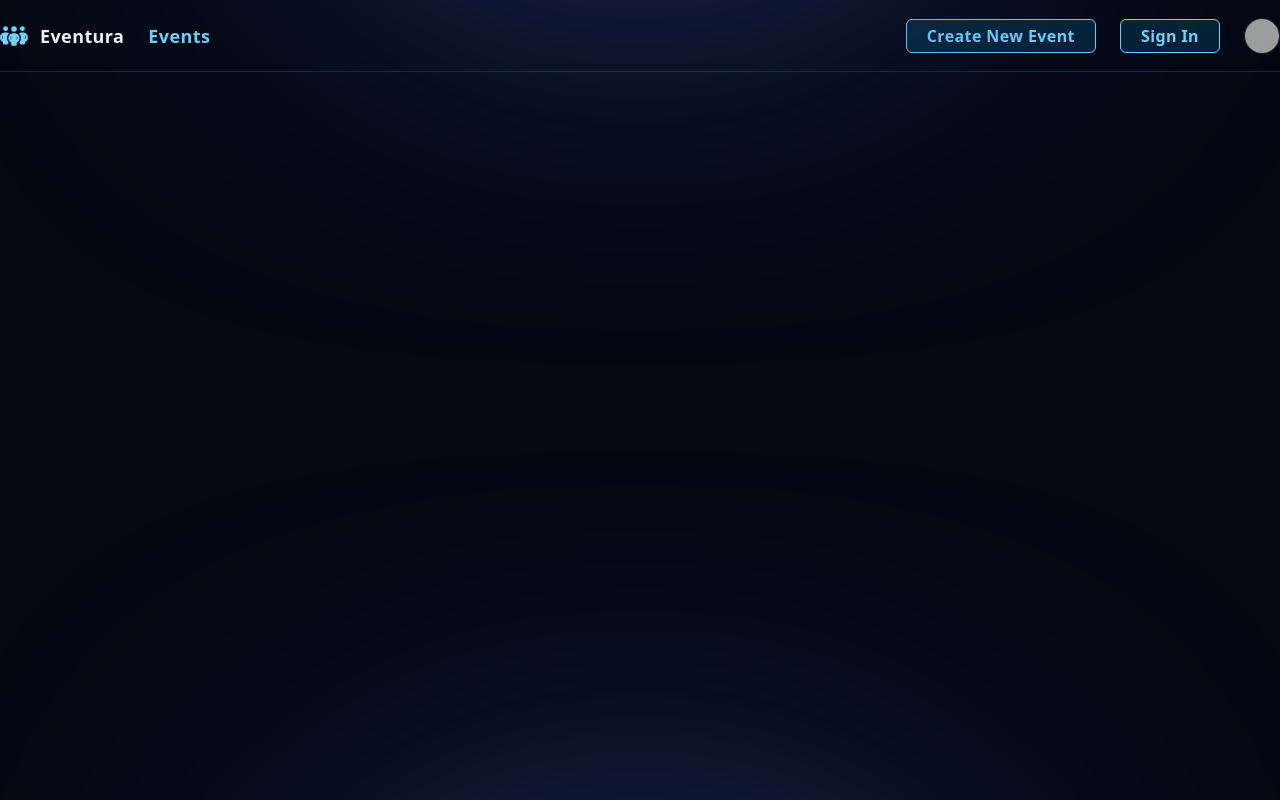
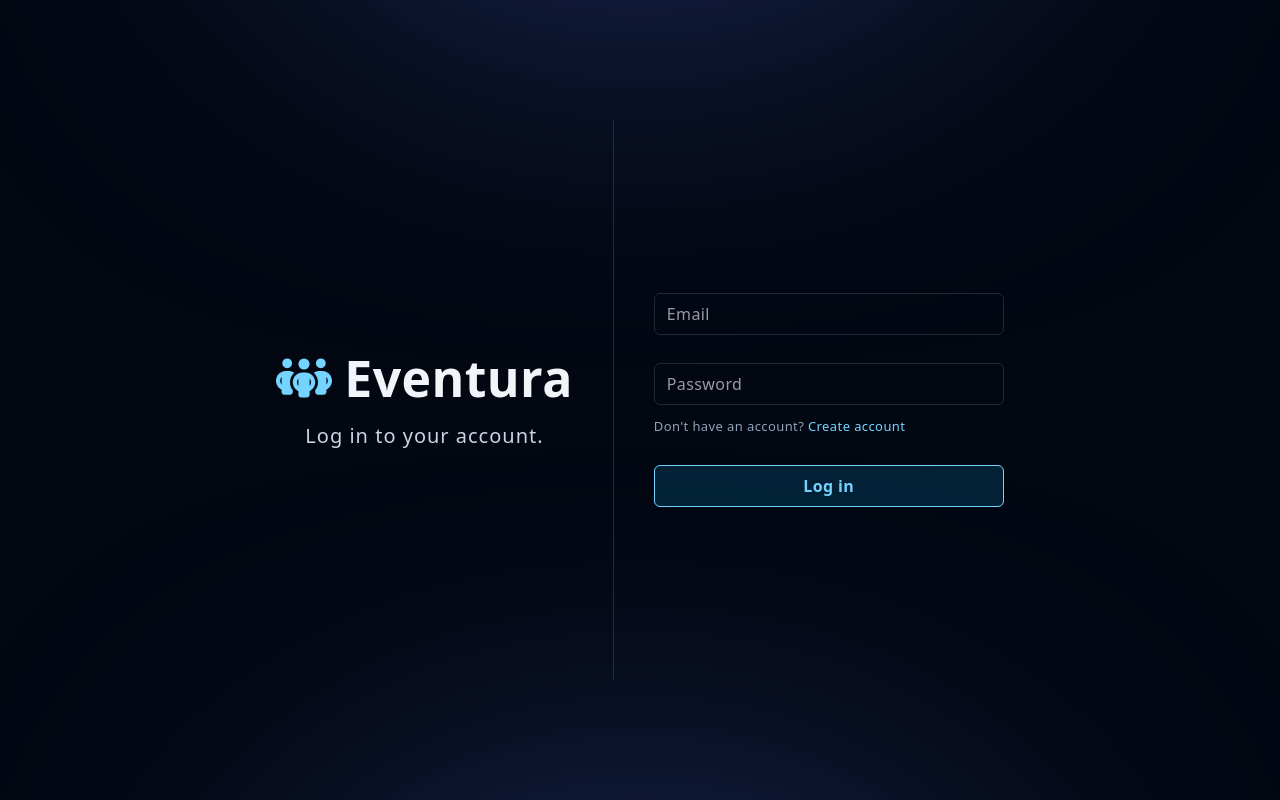
Before and after one commit to Webprojon/eventura, a React (Vite) app: page /login in a window 1280 px wide. Built offline with nearby package versions, Linux system fonts and the light colour scheme; grey boxes are pictures that could not be loaded; the HTML template or start-up script is replaced by a standard one.

Commit message:
feat: Login & Register pages are protected

```diff
--- a/src/App.tsx
+++ b/src/App.tsx
@@ -10,23 +10,39 @@ import { QueryClient, QueryClientProvider } from "@tanstack/react-query";
 import StarterPage from "./pages/home-page/Starter";
 import UpdateEvent from "./pages/event-pages/UpdateEvent";
 import UserProfile from "./pages/user-page/UserProfile";
+import { ProtectedAuthRoute } from "./components/ProtectedAuthRoute";
 
 function App() {
 	const pathname = useLocation().pathname;
 	const queryClient = new QueryClient();
+
 	return (
 		<QueryClientProvider client={queryClient}>
 			<main className="bg-[#030712] min-h-[100vh] tracking-wide text-slate-100">
-				{!(pathname === "/" || pathname === "/log-in" || pathname === "/register") && <Navbar />}
+				{!(pathname === "/" || pathname === "/login" || pathname === "/register") && <Navbar />}
 				<Routes>
 					<Route path="/" element={<StarterPage />} />
-					<Route path="/log-in" element={<Login />} />
-					<Route path="/register" element={<Register />} />
 					<Route path="/events" element={<EventsPage />} />
 					<Route path="/events/:id" element={<EventDetails />} />
 					<Route path="/events/create-event" element={<CreateEvent />} />
 					<Route path="/events/update/:id" element={<UpdateEvent />} />
 					<Route path="/user-profile" element={<UserProfile />} />
+					<Route
+						path="/login"
+						element={
+							<ProtectedAuthRoute>
+								<Login />
+							</ProtectedAuthRoute>
+						}
+					/>
+					<Route
+						path="/register"
+						element={
+							<ProtectedAuthRoute>
+								<Register />
+							</ProtectedAuthRoute>
+						}
+					/>
 				</Routes>
 				<Toaster position="bottom-right" />
 				<div className="bg-blur-effect top-[-33rem]"></div>
--- /dev/null
+++ b/src/components/ProtectedAuthRoute.tsx
@@ -0,0 +1,9 @@
+import { Navigate } from "react-router-dom";
+
+export const ProtectedAuthRoute = ({ children }: { children: React.ReactNode }) => {
+	const token = localStorage.getItem("token");
+	if (token) {
+		return <Navigate to="/events" replace />;
+	}
+	return <>{children}</>;
+};
--- a/src/components/header/Navbar.tsx
+++ b/src/components/header/Navbar.tsx
@@ -14,24 +14,28 @@ export default function Navbar() {
 					<FaPeopleGroup className="size-7 text-sky-300" />
 					<h1 className="leading-none font-semibold">Eventura</h1>
 				</Link>
-				<Link to="/events" className="font-semibold text-sky-300">
+				<Link to="/events" className={`font-semibold ${pathname === "/events" && "text-sky-300"}`}>
 					Events
 				</Link>
 			</div>
 			<nav className="font-semibold flex items-center gap-x-6 text-sky-300">
-				<Link to="/events/create-event" className={`py-[4px] px-5 btn ${pathname === "/events/create" ? "hidden" : ""}`}>
+				<Link to={`${token ? "/events/create-event" : "/login"}`} className={`py-[4px] px-5 btn ${pathname === "/events/create-event" && "hidden"}`}>
 					Create New Event
 				</Link>
-				{!token && (
-					<Link to="/log-in" className="py-[4px] px-5 btn">
+				{token ? (
+					<>
+						{isLoading ? (
+							<div className="animate-spin w-9 h-9 rounded-full border-2 border-r border-b"></div>
+						) : (
+							<Link to="/user-profile" className="rounded-full bg-[#1C2029]">
+								<img src={NO_AVATAR} alt="user img" className="w-9 h-9 rounded-full border object-cover" />
+							</Link>
+						)}
+					</>
+				) : (
+					<Link to="/login" className="py-[4px] px-5 btn relative flex justify-center items-center">
+						<span className="absolute h-[76%] w-[64%] animate-ping rounded-md opacity-75 bg-sky-400"></span>
 						Sign In
-					</Link>
-				)}
-				{isLoading ? (
-					<div className="animate-spin w-9 h-9 rounded-full border-2 border-r border-b"></div>
-				) : (
-					<Link to="/user-profile">
-						<img src={NO_AVATAR} alt="user img" className="w-9 h-9 rounded-full border object-cover" />
 					</Link>
 				)}
 			</nav>
--- a/src/components/modals/ManageEventModal.tsx
+++ b/src/components/modals/ManageEventModal.tsx
@@ -7,11 +7,13 @@ import { useState } from "react";
 import { modalAnim } from "../../lib/page-animations";
 import ConfirmationModal from "./ConfirmationModal";
 import { useDeleteEvent } from "../../hooks/useDeleteEvent";
+import { useUser } from "../../hooks/useUser";
 
 export default function ManageEvent({ id }: { id: string }) {
 	const [isMenuOpen, setIsMenuOpen] = useState(false);
 	const [isModalOpen, setIsModalOpen] = useState(false);
 	const { handleDelete } = useDeleteEvent();
+	const { token } = useUser();
 
 	const handleMenu = () => {
 		setIsMenuOpen(!isMenuOpen);
@@ -27,17 +29,11 @@ export default function ManageEvent({ id }: { id: string }) {
 			<div className="flex gap-3">
 				{isMenuOpen && (
 					<motion.div initial="initial" animate="animate" variants={modalAnim} className="flex flex-col gap-y-2">
-						<Link
-							to={`/events/update/${id}`}
-							className="flex items-center gap-2 text-[13px] font-semibold text-sky-300"
-						>
+						<Link to={`${token ? `/events/update/${id}` : "/login"}`} className="flex items-center gap-2 text-[13px] font-semibold text-sky-300">
 							<MdOutlineEdit className="size-4" />
 							Update event
 						</Link>
-						<button
-							onClick={handleModal}
-							className="flex items-center gap-2 cursor-pointer text-[13px] font-semibold text-red-400"
-						>
+						<button onClick={handleModal} className="flex items-center gap-2 cursor-pointer text-[13px] font-semibold text-red-400">
 							<RiDeleteBin6Line className="size-4" />
 							Delete event
 						</button>
@@ -53,13 +49,7 @@ export default function ManageEvent({ id }: { id: string }) {
 			</div>
 
 			{/* Confirmation Modal */}
-			{isModalOpen && (
-				<ConfirmationModal
-					message="Confirm deletion of this event?"
-					onCancel={handleModal}
-					onConfirm={() => handleDelete(id)}
-				/>
-			)}
+			{isModalOpen && <ConfirmationModal message="Confirm deletion of this event?" onCancel={handleModal} onConfirm={() => handleDelete(id)} />}
 		</>
 	);
 }
--- a/src/hooks/useLogin.ts
+++ b/src/hooks/useLogin.ts
@@ -35,8 +35,8 @@ export function useLogin() {
 
 			navigate("/events");
 		},
-		onError: (error: Error) => {
-			toast.error(error.message || "Something went wrong.");
+		onError: () => {
+			toast.error("Incorrect email or password, try again");
 		},
 	});
 
--- a/src/hooks/useUser.ts
+++ b/src/hooks/useUser.ts
@@ -1,7 +1,9 @@
 import { useQuery } from "@tanstack/react-query";
 import { BASE_URL } from "../lib/data";
+import { useNavigate } from "react-router-dom";
 
 export function useUser() {
+	const navigate = useNavigate();
 	const token = localStorage.getItem("token");
 	const getUser = async () => {
 		const res = await fetch(`${BASE_URL}/users/me`, {
@@ -19,11 +21,17 @@ export function useUser() {
 		enabled: !!token,
 	});
 
+	const handleLogOut = () => {
+		localStorage.removeItem("token");
+		navigate("/events");
+	};
+
 	const user = data?.data;
 
 	return {
 		user,
 		token,
 		isLoading,
+		handleLogOut,
 	};
 }
--- a/src/lib/validation/login.schema.ts
+++ b/src/lib/validation/login.schema.ts
@@ -1,8 +1,8 @@
 import { z } from "zod";
 
 export const LoginSchema = z.object({
-	email: z.string().email("Email did not match, please try again"),
-	password: z.string().min(6, "Password did not match, please try again"),
+	email: z.string().email("Email didn't match, try again"),
+	password: z.string().min(6, "Password didn't match, try again"),
 });
 
 export type LoginFormType = z.infer<typeof LoginSchema>;
--- a/src/pages/authentication/Login.tsx
+++ b/src/pages/authentication/Login.tsx
@@ -41,8 +41,8 @@ export default function Login() {
 						</Link>
 					</span>
 				</div>
-				<button type="submit" className="py-2 px-4 btn">
-					{isPending ? "Logging" : "Log in"}
+				<button type="submit" className="flex justify-center items-center py-2 px-4 btn">
+					{isPending ? <div className="animate-spin w-6 h-6 rounded-full border-1 border-r-0 border-sky-300"></div> : "Log in"}
 				</button>
 			</form>
 		</AuthLayout>
--- a/src/pages/authentication/Register.tsx
+++ b/src/pages/authentication/Register.tsx
@@ -47,13 +47,13 @@ export default function Register() {
 					{errors.password && <span className="text-[12px] tracking-wider text-red-400">{errors.password}</span>}
 					<span className="text-slate-400 text-[13px]">
 						Have an account?{" "}
-						<Link to="/log-in" className="font-medium text-sky-300">
+						<Link to="/login" className="font-medium text-sky-300">
 							Log in now
 						</Link>
 					</span>
 				</div>
 				<button type="submit" className="py-2 px-4 btn" disabled={isPending}>
-					{isPending ? "Registering..." : "Register"}
+					{isPending ? <div className="animate-spin w-6 h-6 rounded-full border-1 border-r-0 border-sky-300"></div> : "Register"}
 				</button>
 			</form>
 		</AuthLayout>
--- a/src/pages/user-page/UserProfile.tsx
+++ b/src/pages/user-page/UserProfile.tsx
@@ -3,7 +3,7 @@ import { smoothOpacity } from "../../lib/page-animations";
 import { useUser } from "../../hooks/useUser";
 
 export default function UserProfile() {
-	const { user } = useUser();
+	const { user, handleLogOut } = useUser();
 
 	if (!user) return <p className="max-w-[1350px] mx-auto mt-9">User not found</p>;
 
@@ -14,7 +14,20 @@ export default function UserProfile() {
 			variants={smoothOpacity}
 			className="flex items-start gap-5 mt-9 max-w-[1350px] min-h-[100vh] mx-auto pb-10"
 		>
-			<div>{user.name}</div>
+			<div className="flex flex-col items-start gap-y-3 text-lg">
+				<span>
+					<strong>Name: </strong>
+					{user.name}
+				</span>
+				<span>
+					<strong>Email: </strong>
+					{user.email}
+				</span>
+				<button className="btn cursor-pointer py-2 px-6" onClick={handleLogOut}>
+					Log out
+				</button>
+				<span>New design and features are coming soon !</span>
+			</div>
 		</motion.section>
 	);
 }
```
Also changed, not shown: src/components/event-components/EventLists.tsx (+8 -13 lines).
